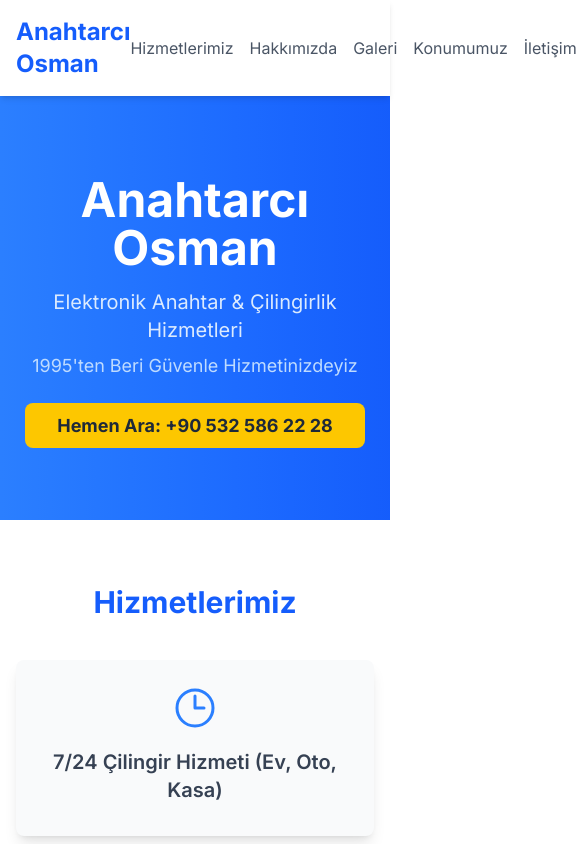
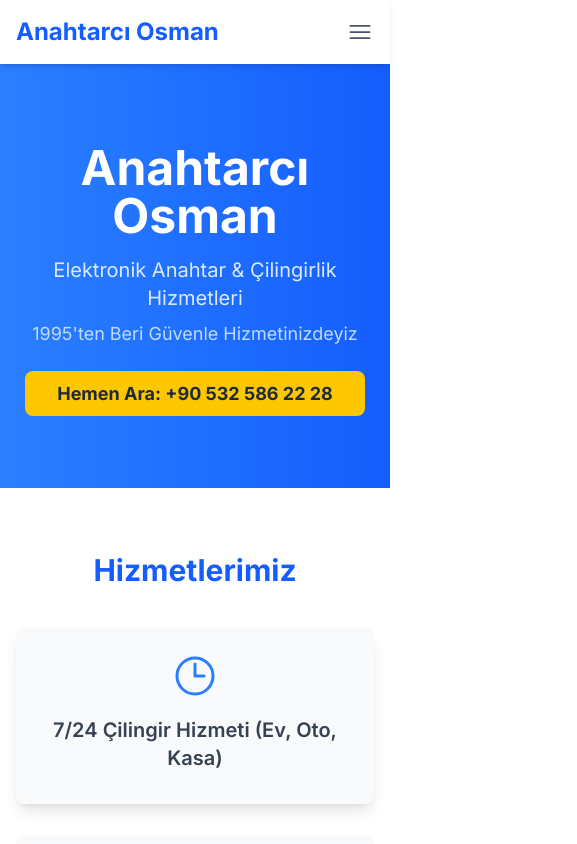
Before and after one commit to dolphinium/locksmith-web-app, a Next.js app: page / in a window 390 px wide. Shown: the top 844 px of the page, 577 px wide, since content can reach past the window. Built offline with nearby package versions, Linux system fonts and the light colour scheme.

Commit message:
add hamburgers :D

```diff
--- a/src/components/Navbar.tsx
+++ b/src/components/Navbar.tsx
@@ -1,30 +1,66 @@
+"use client"; // Required for state and event handlers
 import Link from 'next/link';
+import { useState } from 'react';
+import { Bars3Icon, XMarkIcon } from '@heroicons/react/24/outline';
 
 const Navbar = () => {
+  const [isMobileMenuOpen, setIsMobileMenuOpen] = useState(false);
+
+  const navLinks = [
+    { href: "/#services", label: "Hizmetlerimiz" },
+    { href: "/#about", label: "Hakkımızda" },
+    { href: "/#gallery", label: "Galeri" },
+    { href: "/#location", label: "Konumumuz" },
+    { href: "/#contact", label: "İletişim" },
+  ];
+
   return (
-    <nav className="bg-white p-4 shadow-md sticky top-0 z-50"> {/* Changed background to white */}
+    <nav className="bg-white p-4 shadow-md sticky top-0 z-50">
       <div className="container mx-auto flex justify-between items-center">
-        <Link href="/" className="text-2xl font-bold text-blue-600 hover:text-blue-500 transition-colors"> {/* Adjusted text color */}
+        <Link href="/" className="text-2xl font-bold text-blue-600 hover:text-blue-500 transition-colors">
           Anahtarcı Osman
         </Link>
-        <div className="flex items-center space-x-4 md:space-x-6">
-          <Link href="/#services" className="text-gray-600 hover:text-blue-600 transition-colors"> {/* Adjusted text color */}
-            Hizmetlerimiz
-          </Link>
-          <Link href="/#about" className="text-gray-600 hover:text-blue-600 transition-colors"> {/* Adjusted text color */}
-            Hakkımızda
-          </Link>
-          <Link href="/#gallery" className="text-gray-600 hover:text-blue-600 transition-colors"> {/* Adjusted text color */}
-            Galeri
-          </Link>
-          <Link href="/#location" className="text-gray-600 hover:text-blue-600 transition-colors"> {/* New Location Link */}
-            Konumumuz
-          </Link>
-          <Link href="/#contact" className="text-gray-600 hover:text-blue-600 transition-colors"> {/* Adjusted text color */}
-            İletişim
-          </Link>
+
+        {/* Desktop Menu */}
+        <div className="hidden md:flex items-center space-x-6">
+          {navLinks.map((link) => (
+            <Link key={link.href} href={link.href} className="text-gray-600 hover:text-blue-600 transition-colors">
+              {link.label}
+            </Link>
+          ))}
+        </div>
+
+        {/* Mobile Menu Button */}
+        <div className="md:hidden flex items-center">
+          <button
+            onClick={() => setIsMobileMenuOpen(!isMobileMenuOpen)}
+            className="text-gray-600 hover:text-blue-600 focus:outline-none"
+            aria-label="Toggle menu"
+          >
+            {isMobileMenuOpen ? (
+              <XMarkIcon className="h-7 w-7" />
+            ) : (
+              <Bars3Icon className="h-7 w-7" />
+            )}
+          </button>
         </div>
       </div>
+
+      {/* Mobile Menu */}
+      {isMobileMenuOpen && (
+        <div className="md:hidden mt-3 space-y-2 pb-3 border-t border-gray-200">
+          {navLinks.map((link) => (
+            <Link
+              key={link.href}
+              href={link.href}
+              className="block px-3 py-2 rounded-md text-base font-medium text-gray-700 hover:text-blue-600 hover:bg-gray-50 transition-colors"
+              onClick={() => setIsMobileMenuOpen(false)} // Close menu on link click
+            >
+              {link.label}
+            </Link>
+          ))}
+        </div>
+      )}
     </nav>
   );
 };
```
